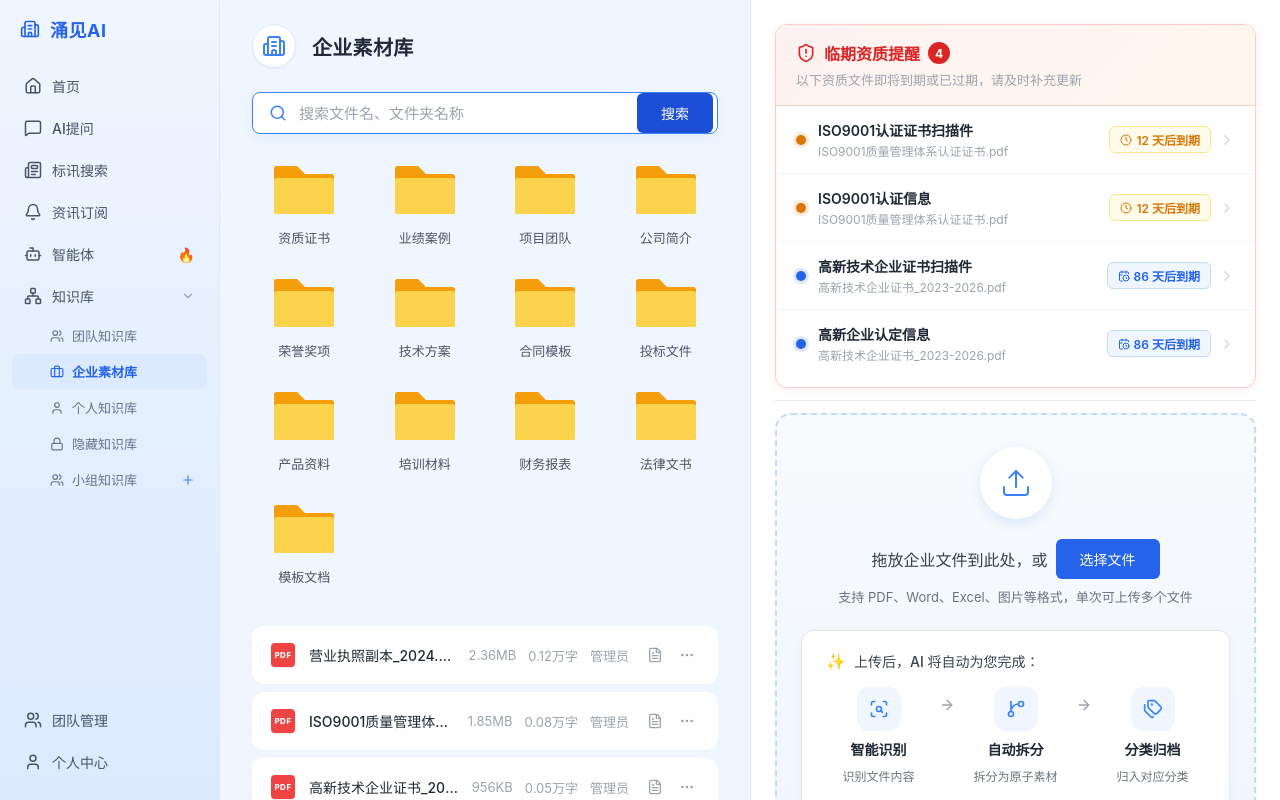
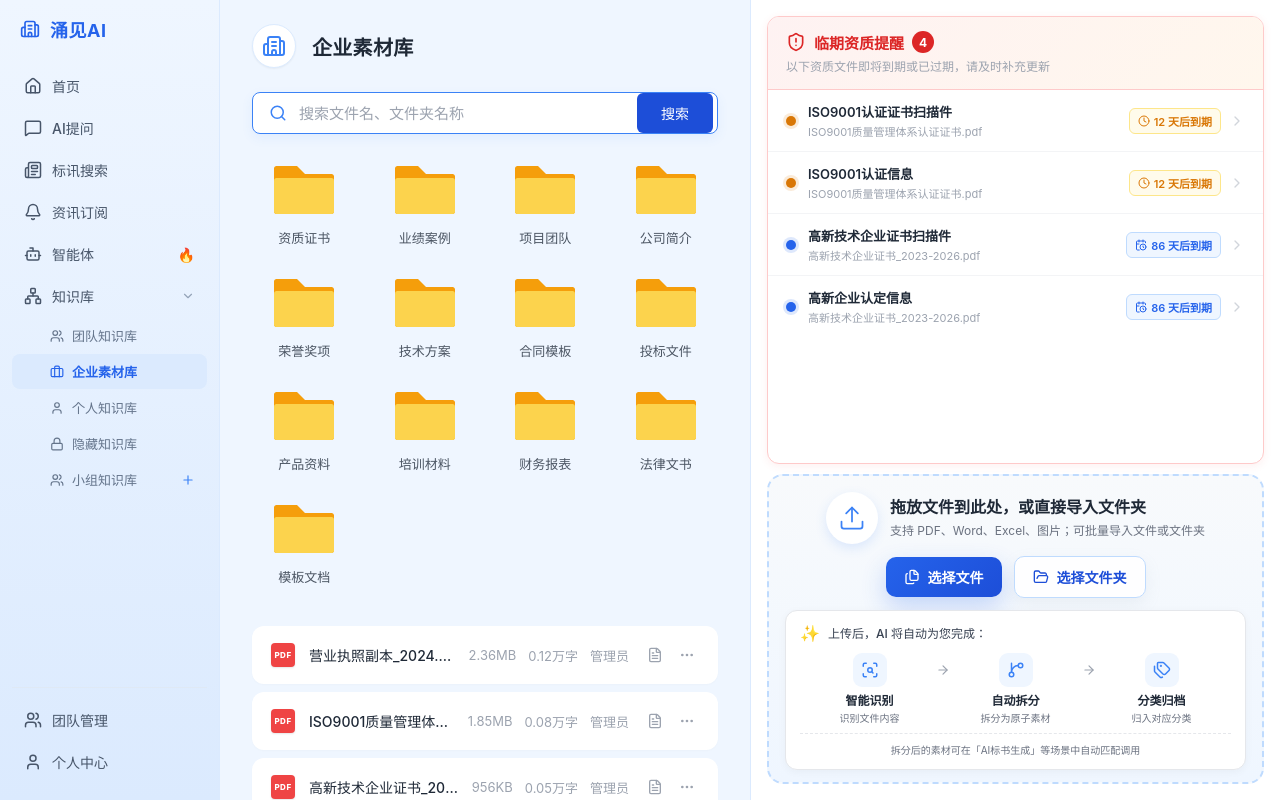
Before and after one commit to poer2023/yongjian-ai-enterprise, a Vue app: page /enterprise-material in a window 1280 px wide. Built offline with nearby package versions, Linux system fonts and the light colour scheme.

Commit message:
feat: optimize enterprise material upload panel

```diff
--- a/src/components/enterprise-material/EnterpriseMaterialView.vue
+++ b/src/components/enterprise-material/EnterpriseMaterialView.vue
@@ -10,7 +10,9 @@ import {
   Clock,
   CalendarClock,
   ChevronRight,
-  ShieldAlert
+  ShieldAlert,
+  Files,
+  FolderOpen
 } from 'lucide-vue-next';
 import SourceFileList from './SourceFileList.vue';
 import FilePreviewPanel from './FilePreviewPanel.vue';
@@ -30,6 +32,8 @@ const materials = ref<Material[]>([...initialMaterials]);
 const selectedFile = ref<SourceFile | null>(null);
 const showAddMaterialModal = ref(false);
 const filePreviewRef = ref<InstanceType<typeof FilePreviewPanel> | null>(null);
+const fileInputRef = ref<HTMLInputElement | null>(null);
+const folderInputRef = ref<HTMLInputElement | null>(null);
 
 // Computed
 const selectedFileMaterials = computed(() => {
@@ -175,7 +179,23 @@ const handleDrop = (e: DragEvent) => {
 };
 
 const handleFileSelect = () => {
-  console.log('File select triggered');
+  fileInputRef.value?.click();
+};
+
+const handleFolderSelect = () => {
+  folderInputRef.value?.click();
+};
+
+const handleFileInputChange = (e: Event) => {
+  const input = e.target as HTMLInputElement;
+  console.log('Selected files:', input.files);
+  input.value = '';
+};
+
+const handleFolderInputChange = (e: Event) => {
+  const input = e.target as HTMLInputElement;
+  console.log('Selected folder files:', input.files);
+  input.value = '';
 };
 
 // Resizer logic
@@ -209,6 +229,11 @@ const stopDrag = () => {
 };
 
 onMounted(() => {
+  if (folderInputRef.value) {
+    folderInputRef.value.setAttribute('webkitdirectory', '');
+    folderInputRef.value.setAttribute('directory', '');
+  }
+
   document.addEventListener('mousemove', onDrag);
   document.addEventListener('mouseup', stopDrag);
 });
@@ -265,6 +290,7 @@ onUnmounted(() => {
 
         <!-- Default: split top/bottom -->
         <template v-else>
+          <div class="material-overview-layout">
             <!-- Top half: Expiry Alerts -->
             <div class="panel-half panel-half-top">
               <div v-if="expiryAlerts.length > 0" class="expiry-summary-panel">
@@ -319,14 +345,41 @@ onUnmounted(() => {
                 @dragleave="handleDragLeave"
                 @drop="handleDrop"
               >
+                <input
+                  ref="fileInputRef"
+                  class="sr-only-input"
+                  type="file"
+                  multiple
+                  @change="handleFileInputChange"
+                />
+                <input
+                  ref="folderInputRef"
+                  class="sr-only-input"
+                  type="file"
+                  multiple
+                  @change="handleFolderInputChange"
+                />
+                <div class="upload-hero">
                   <div class="upload-icon">
-                <Upload :size="32" stroke-width="1.5" />
+                    <Upload :size="28" stroke-width="1.5" />
                   </div>
+                  <div class="upload-copy">
                     <div class="upload-text">
-                <span class="upload-main-text">拖放企业文件到此处，或</span>
-                <button class="upload-btn" @click="handleFileSelect">选择文件</button>
+                      <span class="upload-main-text">拖放文件到此处，或直接导入文件夹</span>
                     </div>
-              <p class="upload-hint">支持 PDF、Word、Excel、图片等格式，单次可上传多个文件</p>
+                    <p class="upload-hint">支持 PDF、Word、Excel、图片；可批量导入文件或文件夹</p>
+                  </div>
+                </div>
+                <div class="upload-actions">
+                  <button class="upload-btn upload-btn-primary" @click="handleFileSelect">
+                    <Files :size="16" />
+                    选择文件
+                  </button>
+                  <button class="upload-btn upload-btn-secondary" @click="handleFolderSelect">
+                    <FolderOpen :size="16" />
+                    选择文件夹
+                  </button>
+                </div>
 
                 <!-- Process Flow Card -->
                 <div class="process-flow-card">
@@ -337,33 +390,34 @@ onUnmounted(() => {
                   <div class="flow-steps">
                     <div class="flow-step">
                       <div class="step-icon">
-                      <ScanSearch :size="20" />
+                        <ScanSearch :size="18" />
                       </div>
                       <div class="step-label">智能识别</div>
                       <div class="step-desc">识别文件内容</div>
                     </div>
                     <div class="flow-arrow">
-                    <ArrowRight :size="16" />
+                      <ArrowRight :size="14" />
                     </div>
                     <div class="flow-step">
                       <div class="step-icon">
-                      <GitBranch :size="20" />
+                        <GitBranch :size="18" />
                       </div>
                       <div class="step-label">自动拆分</div>
                       <div class="step-desc">拆分为原子素材</div>
                     </div>
                     <div class="flow-arrow">
-                    <ArrowRight :size="16" />
+                      <ArrowRight :size="14" />
                     </div>
                     <div class="flow-step">
                       <div class="step-icon">
-                      <Tags :size="20" />
+                        <Tags :size="18" />
                       </div>
                       <div class="step-label">分类归档</div>
                       <div class="step-desc">归入对应分类</div>
                     </div>
                   </div>
                   <p class="flow-footer">拆分后的素材可在「AI标书生成」等场景中自动匹配调用</p>
+                </div>
               </div>
             </div>
           </div>
@@ -427,40 +481,47 @@ onUnmounted(() => {
   flex: 1;
   display: flex;
   flex-direction: column;
-  padding: 24px;
+  padding: 20px;
   overflow: hidden;
-  gap: 0;
+  gap: 12px;
+  min-height: 0;
+}
+
+.material-overview-layout {
+  flex: 1;
+  min-height: 0;
+  display: grid;
+  grid-template-rows: minmax(0, 1fr) auto;
+  gap: 12px;
 }
 
 /* Top/Bottom half split */
 .panel-half {
-  flex: 1;
   display: flex;
   flex-direction: column;
   min-height: 0;
 }
 
 .panel-half-top {
-  padding-bottom: 12px;
+  min-height: 0;
 }
 
 .panel-half-bottom {
-  padding-top: 12px;
-  border-top: 1px solid #e5e7eb;
+  flex: none;
+  min-height: auto;
 }
 
 /* Upload Area */
 .upload-area {
   border: 2px dashed #bfdbfe;
   border-radius: 16px;
-  padding: 32px 24px;
+  padding: 18px 18px 14px;
   display: flex;
   flex-direction: column;
   align-items: center;
-  justify-content: center;
+  justify-content: flex-start;
   background: linear-gradient(180deg, #f8fafc 0%, #eff6ff 100%);
   transition: all 0.2s;
-  flex: 1;
 }
 
 .upload-area.is-drag-over {
@@ -468,61 +529,122 @@ onUnmounted(() => {
   background: linear-gradient(180deg, #eff6ff 0%, #dbeafe 100%);
 }
 
+.sr-only-input {
+  position: absolute;
+  width: 1px;
+  height: 1px;
+  padding: 0;
+  margin: -1px;
+  overflow: hidden;
+  clip: rect(0, 0, 0, 0);
+  white-space: nowrap;
+  border: 0;
+}
+
+.upload-hero {
+  display: flex;
+  align-items: center;
+  justify-content: center;
+  gap: 12px;
+  width: 100%;
+  margin-bottom: 12px;
+}
+
 .upload-icon {
-  width: 72px;
-  height: 72px;
+  width: 52px;
+  height: 52px;
   border-radius: 50%;
   background: white;
   display: flex;
   align-items: center;
   justify-content: center;
   color: #3b82f6;
-  margin-bottom: 20px;
   box-shadow: 0 4px 12px rgba(59, 130, 246, 0.15);
+  flex-shrink: 0;
+}
+
+.upload-copy {
+  display: flex;
+  flex-direction: column;
+  align-items: flex-start;
+  justify-content: center;
+  max-width: 520px;
+  gap: 4px;
 }
 
 .upload-text {
   display: flex;
   align-items: center;
-  gap: 8px;
-  margin-bottom: 8px;
+  justify-content: flex-start;
+  text-align: left;
 }
 
 .upload-main-text {
-  font-size: 16px;
-  color: #374151;
-  font-weight: 500;
+  font-size: 17px;
+  line-height: 1.3;
+  color: #1f2937;
+  font-weight: 700;
 }
 
 .upload-btn {
-  background: #2563eb;
-  color: white;
   border: none;
-  padding: 10px 24px;
-  border-radius: 6px;
+  padding: 10px 18px;
+  border-radius: 10px;
   font-size: 14px;
-  font-weight: 500;
+  font-weight: 600;
   cursor: pointer;
-  transition: background 0.2s;
+  transition: all 0.2s;
+  display: inline-flex;
+  align-items: center;
+  justify-content: center;
+  gap: 8px;
 }
 
-.upload-btn:hover {
-  background: #1d4ed8;
+.upload-actions {
+  display: flex;
+  align-items: center;
+  justify-content: center;
+  gap: 12px;
+  flex-wrap: wrap;
+  margin-bottom: 12px;
+}
+
+.upload-btn-primary {
+  background: linear-gradient(135deg, #2563eb 0%, #1d4ed8 100%);
+  color: white;
+  box-shadow: 0 10px 24px rgba(37, 99, 235, 0.24);
+}
+
+.upload-btn-primary:hover {
+  transform: translateY(-1px);
+  box-shadow: 0 14px 28px rgba(37, 99, 235, 0.3);
+}
+
+.upload-btn-secondary {
+  background: rgba(255, 255, 255, 0.9);
+  color: #1d4ed8;
+  border: 1px solid #bfdbfe;
+  box-shadow: 0 6px 16px rgba(148, 163, 184, 0.12);
+}
+
+.upload-btn-secondary:hover {
+  background: #eff6ff;
+  border-color: #93c5fd;
 }
 
 .upload-hint {
-  font-size: 13px;
+  font-size: 12px;
   color: #6b7280;
-  margin-bottom: 24px;
+  margin: 0;
 }
 
 /* Process Flow Card */
 .process-flow-card {
   background: white;
   border-radius: 12px;
-  padding: 20px 24px;
+  padding: 12px 14px;
   width: 100%;
-  max-width: 520px;
+  max-width: 100%;
   box-shadow: 0 2px 8px rgba(0, 0, 0, 0.04);
   border: 1px solid #e5e7eb;
 }
@@ -531,10 +653,10 @@ onUnmounted(() => {
   display: flex;
   align-items: center;
   gap: 8px;
-  font-size: 14px;
+  font-size: 12px;
   color: #374151;
   font-weight: 500;
-  margin-bottom: 16px;
+  margin-bottom: 10px;
 }
 
 .flow-icon {
@@ -545,22 +667,22 @@ onUnmounted(() => {
   display: flex;
   align-items: flex-start;
   justify-content: center;
-  gap: 8px;
+  gap: 6px;
 }
 
 .flow-step {
   display: flex;
   flex-direction: column;
   align-items: center;
-  gap: 8px;
+  gap: 4px;
   flex: 1;
   max-width: 120px;
 }
 
 .step-icon {
-  width: 44px;
-  height: 44px;
-  border-radius: 12px;
+  width: 34px;
+  height: 34px;
+  border-radius: 9px;
   background: #eff6ff;
   display: flex;
   align-items: center;
@@ -569,28 +691,29 @@ onUnmounted(() => {
 }
 
 .step-label {
-  font-size: 14px;
+  font-size: 12px;
   font-weight: 600;
   color: #1f2937;
 }
 
 .step-desc {
-  font-size: 12px;
+  font-size: 10px;
   color: #6b7280;
   text-align: center;
+  line-height: 1.35;
 }
 
 .flow-arrow {
   color: #9ca3af;
-  margin-top: 10px;
+  margin-top: 8px;
 }
 
 .flow-footer {
-  font-size: 12px;
+  font-size: 10px;
   color: #6b7280;
   text-align: center;
-  margin-top: 16px;
-  padding-top: 12px;
+  margin-top: 8px;
+  padding-top: 8px;
   border-top: 1px dashed #e5e7eb;
 }
 
@@ -608,7 +731,7 @@ onUnmounted(() => {
 }
 
 .expiry-summary-header {
-  padding: 16px 20px;
+  padding: 14px 18px;
   background: linear-gradient(135deg, #fef2f2 0%, #fff7ed 100%);
   border-bottom: 1px solid #fecaca;
 }
@@ -617,10 +740,10 @@ onUnmounted(() => {
   display: flex;
   align-items: center;
   gap: 8px;
-  font-size: 16px;
+  font-size: 15px;
   font-weight: 600;
   color: #dc2626;
-  margin-bottom: 4px;
+  margin-bottom: 2px;
 }
 
 .expiry-summary-count {
@@ -638,7 +761,7 @@ onUnmounted(() => {
 }
 
 .expiry-summary-hint {
-  font-size: 13px;
+  font-size: 12px;
   color: #9ca3af;
 }
 
@@ -653,7 +776,7 @@ onUnmounted(() => {
   display: flex;
   align-items: center;
   justify-content: space-between;
-  padding: 14px 20px;
+  padding: 12px 18px;
   cursor: pointer;
   transition: background 0.15s;
   border-bottom: 1px solid #f3f4f6;
@@ -711,7 +834,7 @@ onUnmounted(() => {
 }
 
 .expiry-alert-name {
-  font-size: 14px;
+  font-size: 13px;
   font-weight: 600;
   color: #1f2937;
   white-space: nowrap;
@@ -720,7 +843,7 @@ onUnmounted(() => {
 }
 
 .expiry-alert-file {
-  font-size: 12px;
+  font-size: 11px;
   color: #9ca3af;
   white-space: nowrap;
   overflow: hidden;
@@ -738,8 +861,8 @@ onUnmounted(() => {
   display: inline-flex;
   align-items: center;
   gap: 4px;
-  padding: 4px 10px;
-  font-size: 12px;
+  padding: 4px 8px;
+  font-size: 11px;
   font-weight: 600;
   border-radius: 6px;
   white-space: nowrap;
@@ -799,4 +922,58 @@ onUnmounted(() => {
   font-weight: 400;
   color: #c0c5cc;
 }
+
+@media (max-width: 1280px) {
+  .material-panel-content {
+    padding: 16px;
+    gap: 10px;
+  }
+
+  .material-overview-layout {
+    gap: 10px;
+  }
+
+  .upload-area {
+    padding: 16px 16px 12px;
+  }
+
+  .upload-main-text {
+    font-size: 16px;
+  }
+}
+
+@media (max-width: 960px) {
+  .material-panel-content {
+    overflow-y: auto;
+  }
+
+  .material-overview-layout {
+    display: flex;
+    flex-direction: column;
+  }
+
+  .flow-steps {
+    gap: 12px;
+  }
+
+  .flow-step {
+    max-width: none;
+  }
+
+  .flow-arrow {
+    display: none;
+  }
+
+  .upload-hero {
+    flex-direction: column;
+    text-align: center;
+  }
+
+  .upload-copy,
+  .upload-text {
+    align-items: center;
+    justify-content: center;
+    text-align: center;
+  }
+}
 </style>
```
Lines whose indentation alone changed are shown as unchanged.
